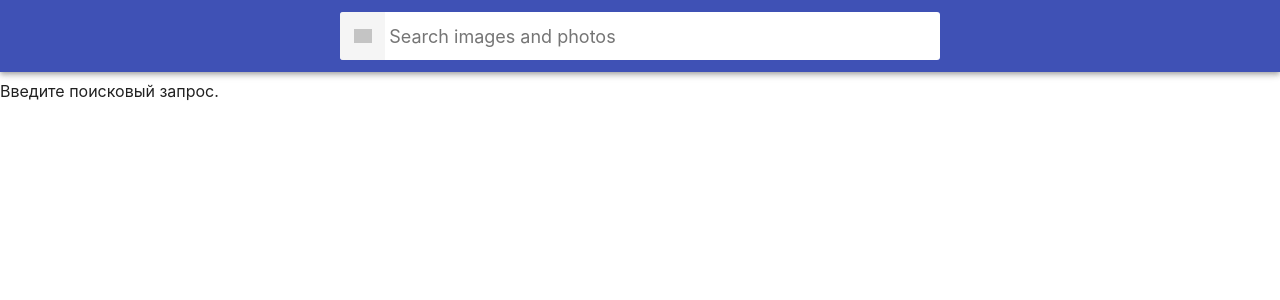
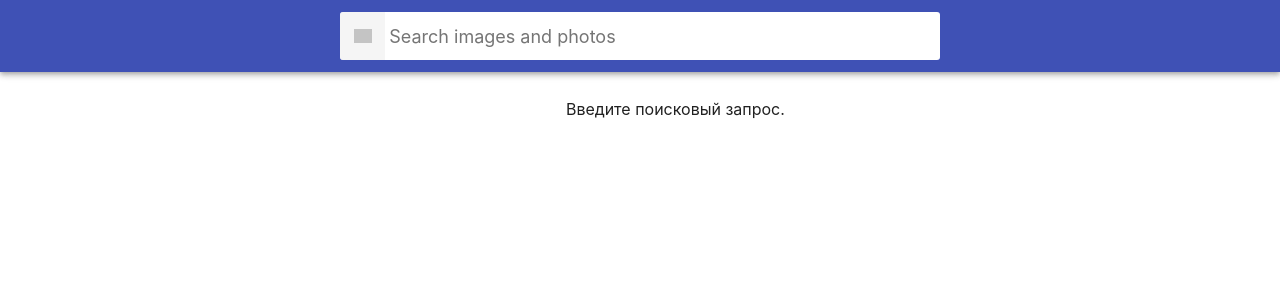
Before and after one commit to agatohn/goit-react-hw-04-hooks-images, a React (Create React App) app: page / in a window 1280 px wide. Shown: the top 300 px of the page. Built offline with nearby package versions, Linux system fonts and the light colour scheme; grey boxes are pictures that could not be loaded.

Commit message:
loader fix from prev

```diff
--- a/src/Components/imageGallery/ImageGallery.js
+++ b/src/Components/imageGallery/ImageGallery.js
@@ -75,12 +75,12 @@ export default class ImageGallery extends Component {
     const { query, handlePageIncr, onOpen } = this.props;
 
     if (status === "idle") {
-      return <div>Введите поисковый запрос.</div>;
+      return <div className="Div">Введите поисковый запрос.</div>;
     }
 
     if (status === "pending") {
       return (
-        <div>
+        <div className="Div">
           Ожидаем ответ по запросу: {query}
           <Loader
             type="ThreeDots"
@@ -134,7 +134,7 @@ export default class ImageGallery extends Component {
               />
             ))}
           </ul>
-          <button className="Button" type="button">
+          <button className="Loader" type="button">
             <Loader
               type="ThreeDots"
               color="#00BFFF"
--- a/src/styles.css
+++ b/src/styles.css
@@ -209,3 +209,26 @@ img {
 .Button:focus {
   background-color: #303f9f;
 }
+.Loader {
+  margin-top: 10px;
+  margin-bottom: 10px;
+  margin-left: calc(50% - 90px);
+  padding: 8px 16px;
+  transition: all 250ms cubic-bezier(0.4, 0, 0.2, 1);
+  text-align: center;
+  display: inline-block;
+  border: 0;
+  min-width: 180px;
+}
+
+.Div {
+  margin-top: 10px;
+  margin-bottom: 10px;
+  margin-left: calc(50% - 90px);
+  padding: 8px 16px;
+  transition: all 250ms cubic-bezier(0.4, 0, 0.2, 1);
+  text-align: center;
+  display: inline-block;
+  border: 0;
+  min-width: 180px;
+}
```
